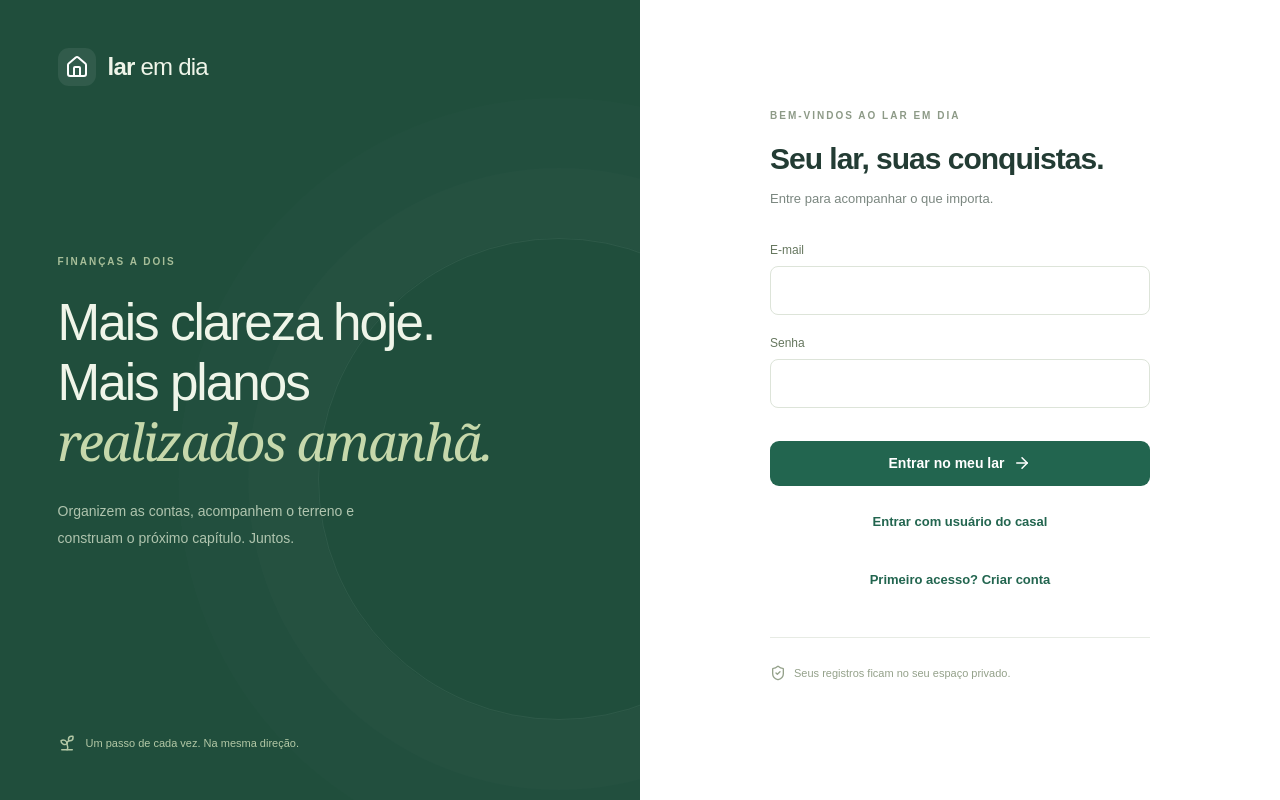
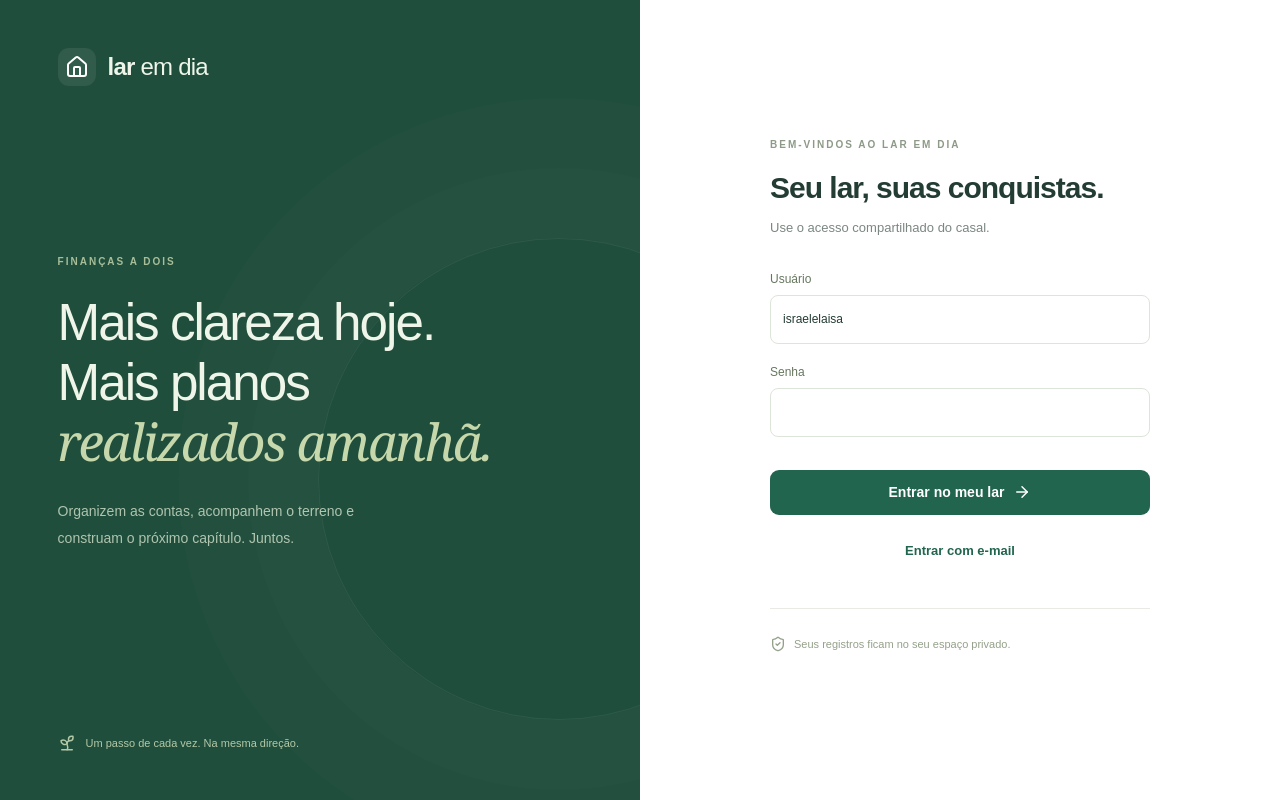
Before and after one commit to israeltobiasfs-cloud/tobias, a Next.js app: page /login in a window 1280 px wide. Built offline with nearby package versions, Linux system fonts and the light colour scheme.

Commit message:
Default to shared username login instead of failing email auth

```diff
--- a/app/login/page.jsx
+++ b/app/login/page.jsx
@@ -4,7 +4,7 @@ import {authClient} from '../../lib/auth-client';
 import {ArrowRight,House,ShieldCheck,Sprout} from 'lucide-react';
 
 export default function Login(){
- const [mode,setMode]=useState('in'),[error,setError]=useState(''),[busy,setBusy]=useState(false);
+ const [mode,setMode]=useState('family'),[error,setError]=useState(''),[busy,setBusy]=useState(false);
  async function submit(e){
   e.preventDefault();setBusy(true);setError('');
   const f=new FormData(e.currentTarget);
```
